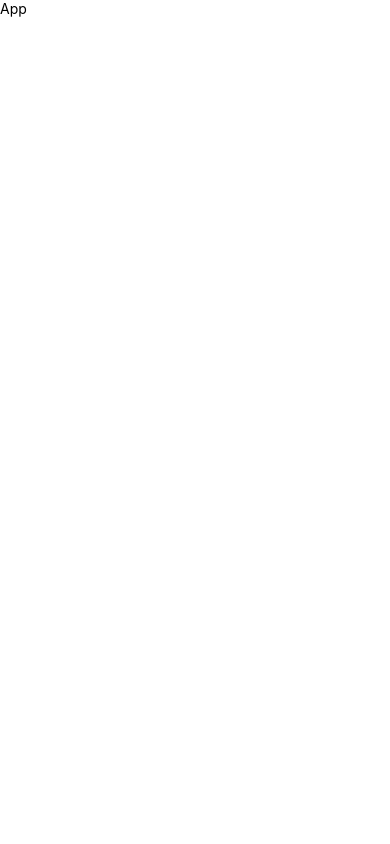
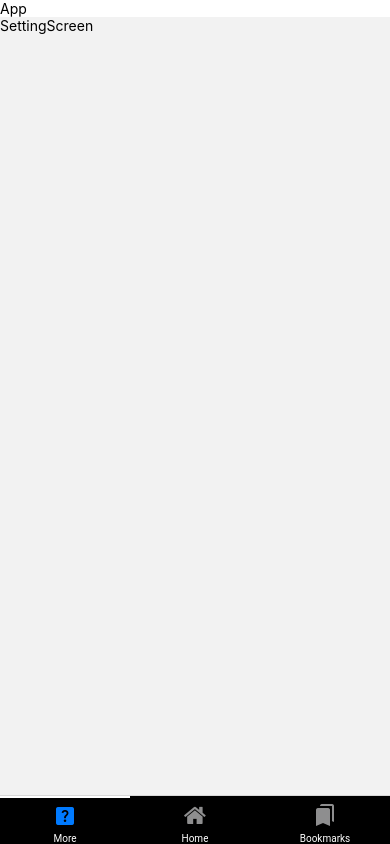
Before and after one commit to OrganizedIsolatedInsect/Field-Point, a React Native app: screen /HomeScreen in a window 390 px wide. Built offline with nearby package versions, Linux system fonts and the light colour scheme.

Commit message:
Footer setup

```diff
--- a/App.js
+++ b/App.js
@@ -4,20 +4,20 @@
  *
  * @format
  */
-
-import React from 'react';
-import {
-
-  Text,
-
-  View,
-} from 'react-native';
+import "react-native-gesture-handler"; //this must be at the top of the app as per https://reactnavigation.org/docs/stack-navigator/
+import React from "react";
+import { Text, View } from "react-native";
+import { NavigationContainer } from "@react-navigation/native";
+import AppNavigator from "./src/Shared/Navigation/BottomTabNavigator";
 
 const App = () => {
   return (
-    <View>
-      <Text>App</Text>
-    </View>
+    <NavigationContainer>
+      <View>
+        <Text>App</Text>
+      </View>
+      <AppNavigator />
+    </NavigationContainer>
   );
 };
 
--- a/package.json
+++ b/package.json
@@ -12,8 +12,10 @@
   "dependencies": {
     "@react-navigation/bottom-tabs": "^6.5.7",
     "@react-navigation/native": "^6.1.6",
+    "@react-navigation/stack": "^6.3.16",
     "react": "18.2.0",
     "react-native": "0.71.8",
+    "react-native-gesture-handler": "^2.10.2",
     "react-native-safe-area-context": "^4.5.3",
     "react-native-screens": "^3.20.0",
     "react-native-sqlite-storage": "^6.0.1",
--- /dev/null
+++ b/src/Shared/Navigation/BottomTabNavigator.js
@@ -0,0 +1,90 @@
+import * as React from "react";
+
+import { Pressable } from "react-native";
+import { createBottomTabNavigator } from "@react-navigation/bottom-tabs";
+import MaterialCommunityIcons from "react-native-vector-icons/MaterialCommunityIcons";
+import FontAwesome from "react-native-vector-icons/FontAwesome";
+import MaterialIcons from "react-native-vector-icons/MaterialIcons";
+
+import { Colours } from "../styles";
+import SettingScreen from "../../Screens/Setting/SettingScreen";
+import HomeScreen from "../../Screens/Home/HomeScreen";
+import BookmarkScreen from "../../Screens/Bookmark/BookmarkScreen";
+
+const BottomTab = createBottomTabNavigator();
+
+export const AppNavigator = () => {
+  //Changes style of the Icon to show a line on top
+  const CustomTabButton = props => (
+    <Pressable
+      {...props}
+      style={
+        props.accessibilityState.selected
+          ? [
+              props.style,
+              {
+                borderTopColor: Colours.primaryText,
+                borderTopWidth: 2,
+              },
+            ]
+          : props.style
+      }
+    />
+  );
+
+  //OUTPUT
+  return (
+    <BottomTab.Navigator
+      screenOptions={({ route }) => ({
+        tabBarLabelStyle: {
+          fontFamily: "Roboto",
+          fontSize: 10,
+          color: Colours.primaryText,
+        },
+
+        headerShown: false,
+        tabBarStyle: { backgroundColor: Colours.backgroundColouring },
+      })}
+    >
+      <BottomTab.Screen
+        name="More"
+        component={SettingScreen}
+        options={{
+          tabBarLabel: "More",
+          tabBarIcon: ({ color, size }) => (
+            <MaterialIcons name="help-center" color={color} size={24} />
+          ),
+          tabBarButton: CustomTabButton,
+        }}
+      />
+      <BottomTab.Screen
+        name="Home"
+        component={HomeScreen}
+        options={{
+          tabBarLabel: "Home",
+          tabBarIcon: ({ color, size }) => (
+            <FontAwesome name="home" color={color} size={24} />
+          ),
+          tabBarButton: CustomTabButton,
+        }}
+      />
+      <BottomTab.Screen
+        name="Bookmarks"
+        component={BookmarkScreen}
+        options={{
+          tabBarLabel: "Bookmarks",
+          tabBarIcon: ({ color, size }) => (
+            <MaterialCommunityIcons
+              name="bookmark-multiple"
+              color={color}
+              size={24}
+            />
+          ),
+          tabBarButton: CustomTabButton,
+        }}
+      />
+    </BottomTab.Navigator>
+  );
+};
+
+export default AppNavigator;
--- /dev/null
+++ b/src/Shared/styles.js
@@ -0,0 +1,16 @@
+import { StyleSheet } from "react-native";
+
+export const Colours = {
+  primaryText: "#FFFFFF", //White
+  backgroundColouring: "#000000", //Black
+};
+
+export default StyleSheet.create({
+  body: {
+    fontFamily: "Roboto",
+  },
+
+  background: {
+    backgroundColor: Colours.backgroundColouring,
+  },
+});
```
Also changed, not shown: src/Screens/Bookmark/BookmarkScreen.js (+5 -5 lines), src/Assets/placeholder.txt (deleted), src/Shared/Navigation/placeholder.txt (deleted), 1 other file (tests, documents, lock files or other folders).
